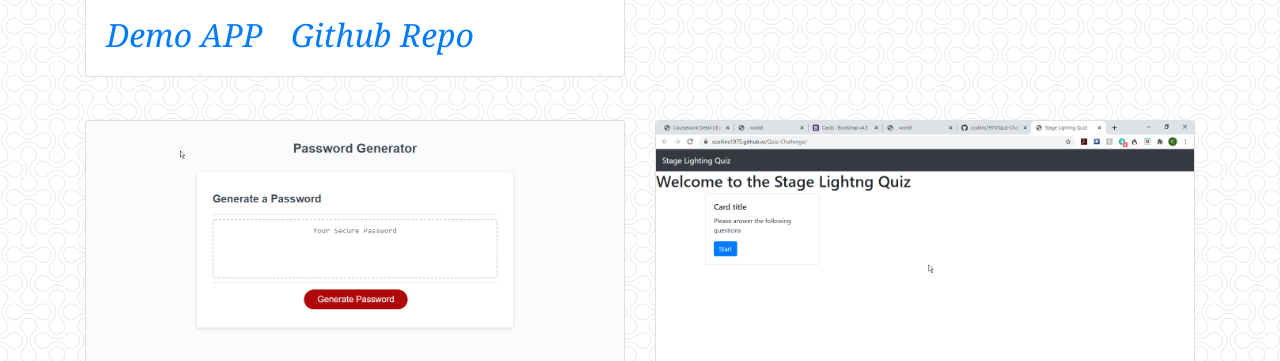
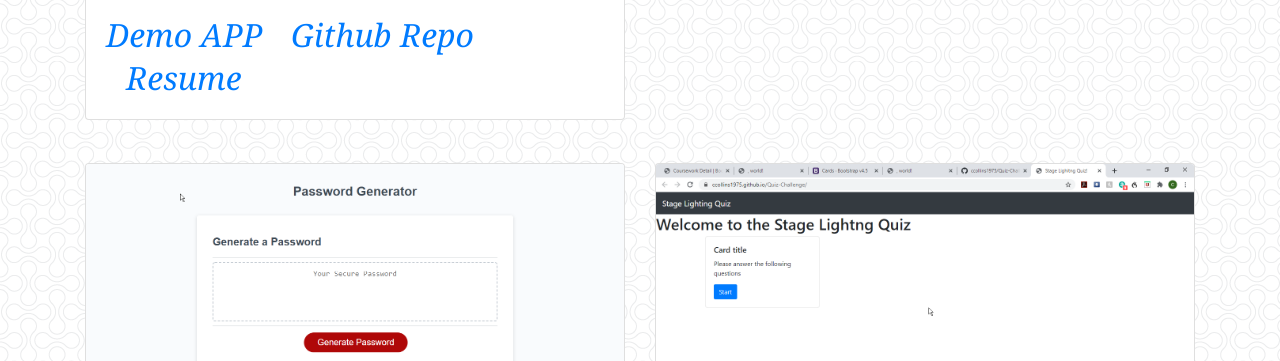
Before and after one commit to ccollins1975/Portfolio-2, a plain HTML site: page portfolio.html in a window 1280 px wide. Shown: the part 739-1100 px from the top of the page. Drawn offline with nearby package versions, Linux system fonts and the light colour scheme.

Commit message:
Added all links, Fin

```diff
--- a/portfolio.html
+++ b/portfolio.html
@@ -52,6 +52,7 @@
               content.</p>
             <a href="https://ccollins1975.github.io/qc-wateringhole/" class="card-link">Demo APP</a>
             <a href="https://github.com/ccollins1975/qc-wateringhole" class="card-link">Github Repo</a>
+            <a href=https://docs.google.com/document/d/1hhKMBEjRfcMcQd-t3BhmNhDLA4ODwsaEm--K4fzkOxs/edit?usp=sharing class="card-link">Resume</a>
           </div>
         </div>
 
```
Also changed, not shown: index.html (+2 -0 lines), 1 other file.
